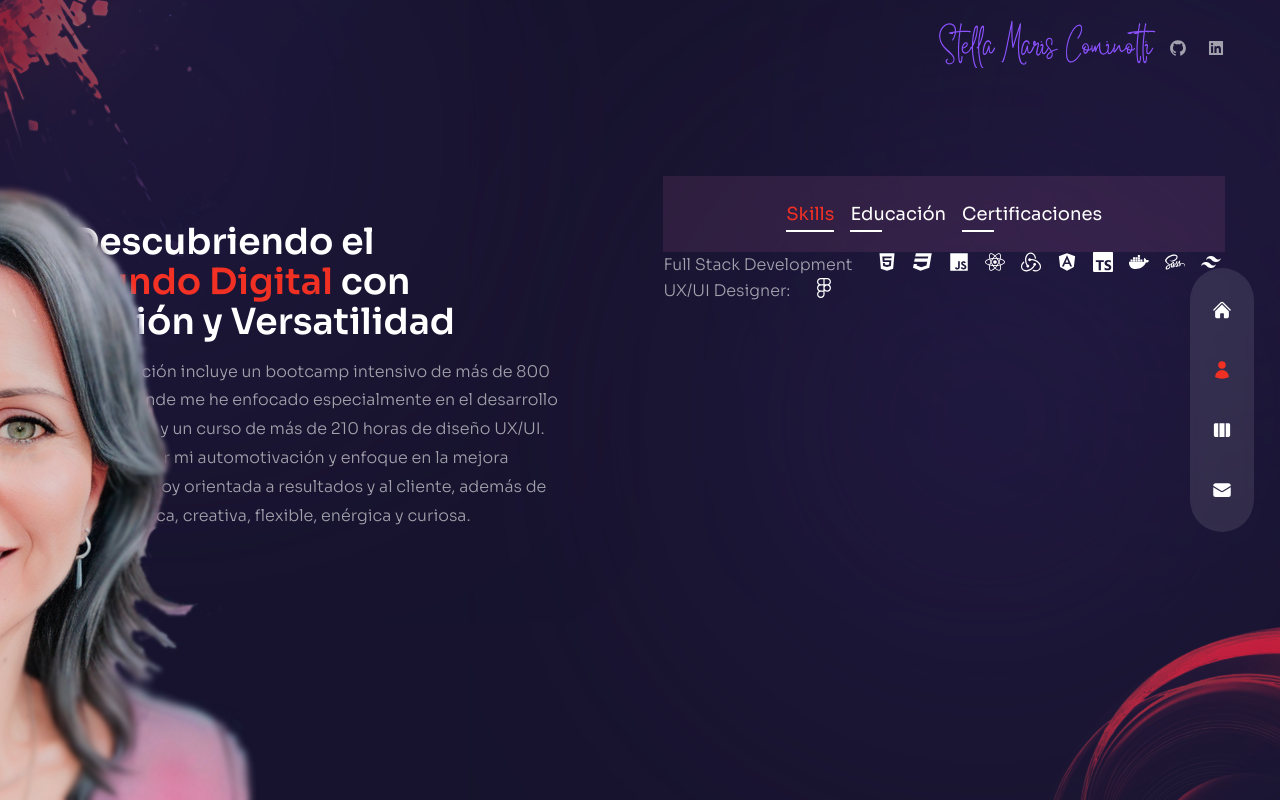
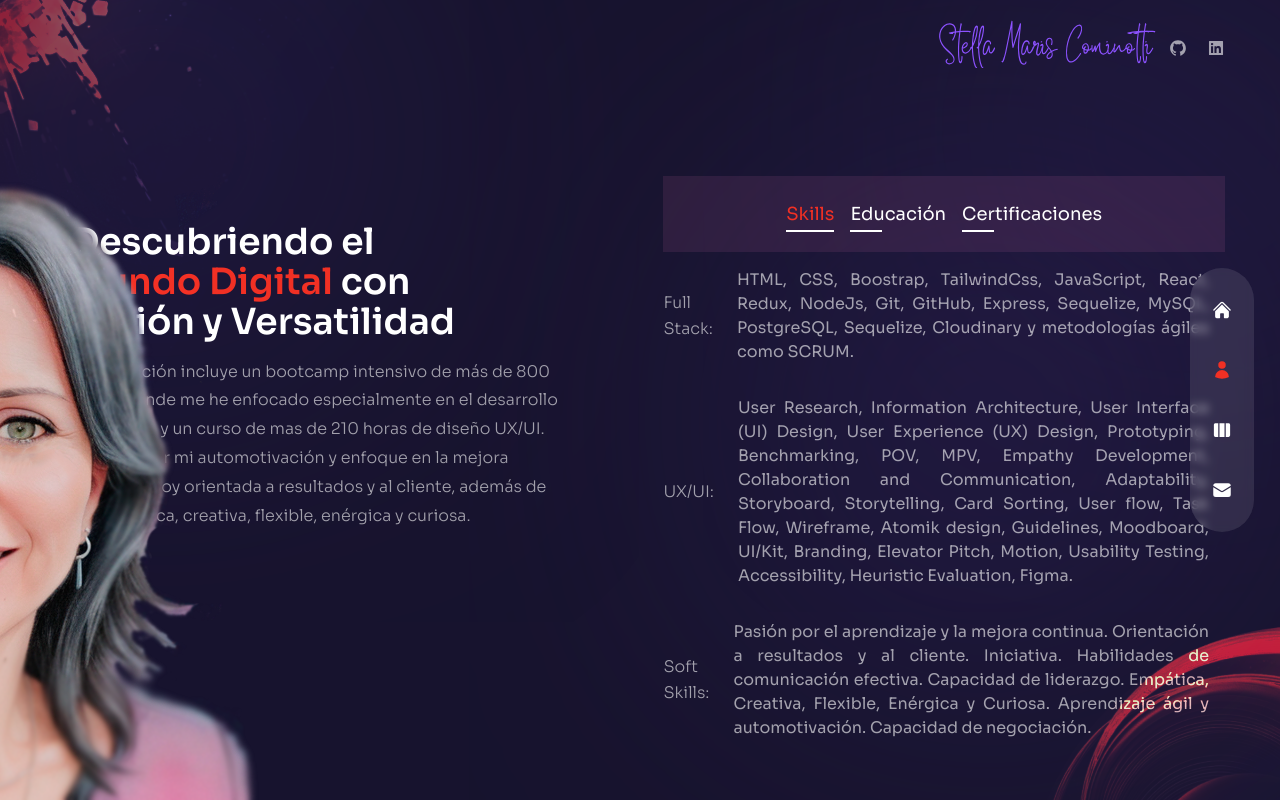
Before and after one commit to SMCominotti/Portfolio, a Next.js app: page /about in a window 1280 px wide. Built offline with nearby package versions, Linux system fonts and the light colour scheme.

Commit message:
about complete

```diff
--- a/pages/about/index.js
+++ b/pages/about/index.js
@@ -1,71 +1,23 @@
 import React, { useState } from "react";
-
-import {
-  FaHtml5,
-  FaCss3,
-  FaJs,
-  FaReact,
-  FaAngular,
-  FaDocker,
-  FaFigma,
-  FaSass,
-} from "react-icons/fa";
-
-import { SiRedux, SiTypescript, SiTailwindcss } from "react-icons/si";
-
 
 export const aboutData = [
   {
     title: "skills",
     info: [
       {
-        title: "Full Stack Development",
-        icons: [
-          <FaHtml5 key="html5" />,
-          <FaCss3 key="css3" />,
-          <FaJs key="javascript" />,
-          <FaReact key="react" />,
-          <SiRedux key="redux" />,
-          <FaAngular key="angular" />,
-          <SiTypescript key="typescript" />,
-          <FaDocker key="docker" />,
-          <FaSass key="sass" />,
-          <SiTailwindcss key="tailwindcss" />,
-        ],
-
+        title: "Full Stack: ",
+        description:
+          "HTML, CSS, Boostrap, TailwindCss, JavaScript, React, Redux, NodeJs, Git, GitHub, Express, Sequelize, MySQL, PostgreSQL, Sequelize, Cloudinary y metodologías ágiles como SCRUM.",
       },
       {
-      title: "UX/UI Designer:",
-      icons: [<FaFigma key="Figma"/>,],
-      additionalTitles:[
-        "User Research, ",
-        "Information Architecture, ",
-        "User Interface (UI) Design, ",
-        "User Experience (UX) Design, ",
-        "Prototyping, ",
-        "Benchmarking, ",
-        "POV, ",
-        "MVP, ",
-        "Empathy Development, ",
-        "Collaboration and Communication, ",
-        "Adaptability, ",
-        "Storyboard, ",
-        "Storytelling, ",
-        "Card Sorting, ",
-        "User flow, ",
-        "Task Flow, ",
-        "Wireframe, ",
-        "Atomik design, ",
-        "Guidelines, ",
-        "Moodboard, ",
-        "UI/Kit, ",
-        "Branding, ",
-        "Elevator Pitch, ",
-        "Motion, ",
-        "Usability Testing, ",
-        "Accessibility, ",
-        "Heuristic Evaluation, ",
-      ],
+        title: "UX/UI:",
+        description:
+          "User Research, Information Architecture, User Interface (UI) Design, User Experience (UX) Design, Prototyping, Benchmarking, POV, MPV, Empathy Development, Collaboration and Communication, Adaptability, Storyboard, Storytelling, Card Sorting, User flow, Task Flow, Wireframe, Atomik design, Guidelines, Moodboard, UI/Kit, Branding, Elevator Pitch, Motion, Usability Testing, Accessibility, Heuristic Evaluation, Figma.",
+      },
+      {
+        title: "Soft Skills: ",
+        description:
+          "Pasión por el aprendizaje y la mejora continua. Orientación a resultados y al cliente. Iniciativa. Habilidades de comunicación efectiva. Capacidad de liderazgo. Empática, Creativa, Flexible, Enérgica y Curiosa. Aprendizaje ágil y automotivación. Capacidad de negociación.",
       },
     ],
   },
@@ -167,7 +119,6 @@ import { fadeIn } from "../../variants";
 
 const About = () => {
   const [index, setIndex] = useState(0);
-
   return (
     <div className="h-full bg-primary/30 py-32 text-center xl:text-left">
       <Circles />
@@ -181,6 +132,7 @@ const About = () => {
         <Avatar />
       </motion.div>
       <div className="container mx-auto h-full flex flex-col items-center xl:flex-row gap-x-6">
+        {/* text */}
         <div className="flex-1 flex flex-col justify-center">
           <motion.h2
             variants={fadeIn("right", 0.2)}
@@ -200,11 +152,16 @@ const About = () => {
             exit="hidden"
             className="max-w-[500px] mx-auto xl:mx-0 mb-6 xl:mb-12 px-2 xl:px-0 xl:ml-4"
           >
-            Mi formación incluye un bootcamp intensivo de más de 800 horas, donde me he enfocado especialmente en el desarrollo Front-end, y un curso de más de 210 horas de diseño UX/UI.
+            Mi formación incluye un bootcamp intensivo de más de 800 horas,
+            donde me he enfocado especialmente en el desarrollo Front-end, y un
+            curso de mas de 210 horas de diseño UX/UI.
             <br />
-            Destaco por mi automotivación y enfoque en la mejora continua. Soy orientada a resultados y al cliente, además de ser empática, creativa, flexible, enérgica y curiosa.
+            Destaco por mi automotivación y enfoque en la mejora continua. Soy
+            orientada a resultados y al cliente, además de ser empática,
+            creativa, flexible, enérgica y curiosa.
           </motion.p>
         </div>
+        {/* info */}
         <motion.div
           variants={fadeIn("left", 0.4)}
           initial="hidden"
@@ -214,7 +171,8 @@ const About = () => {
         >
           <div className="flex gap-x-4 xl:gap-x-8 mx-auto xl:mx-0 mb-4"></div>
           <div className="bg-pink-400/10 py-2 xl:py-6 flex flex-row gap-4 items-center justify-center">
-            {aboutData.map((item, itemIndex) => (
+            {aboutData.map((item, itemIndex) => {
+              return (
                 <div
                   key={`about_${itemIndex}`}
                   className={`${
@@ -226,16 +184,38 @@ const About = () => {
                 >
                   {item.title}
                 </div>
-            ))}
+              );
+            })}
           </div>
           <div className="overflow-x-auto lg:overflow-x-visible">
-          {aboutData[index].info.map((item, infoIndex) => (
-  <div key={`about_${infoIndex}`} className="flex flex-col md:flex-row max-w-max gap-x-2 items-start text-white/60">
+            {aboutData[index].info.map((item, index) => {
+              return (
+                <div
+                  key={`about_${index}`}
+                  className="flex flex-col md:flex-row max-w-max gap-x-2 items-start text-white/60"
+                >
+                  {/* Title */}
                   <div className="flex items-center mb-2 md:mb-0">
                     <div className="font-light mr-2">{item.title}</div>
+
+                    <div className="max-w-[500px] mx-auto xl:mx-0 mb-2 xl:mb-4 px-2 xl:px-0 xl:ml-4 text-sm md:text-base text-justify mt-4 overflow-auto">
+                      {item.description}
+                    </div>
+
                     {item.url && (
-        <a href={item.url} target="_blank" rel="noopener noreferrer">
-          <button className="bg-white/20 hover:bg-white/80 text-black font-bold rounded-full text-xs md:text-sm" style={{ fontSize: "10px", width: "1.5rem", height: "1.5rem" }}>
+                      <a
+                        href={item.url}
+                        target="_blank"
+                        rel="noopener noreferrer"
+                      >
+                        <button
+                          className="bg-white/20 hover:bg-white/80 text-black font-bold rounded-full text-xs md:text-sm"
+                          style={{
+                            fontSize: "10px",
+                            width: "1.5rem",
+                            height: "1.5rem",
+                          }}
+                        >
                           Ver
                         </button>
                       </a>
@@ -243,26 +223,25 @@ const About = () => {
                   </div>
                   <div>{item.stage}</div>
                   <div className="flex gap-x-4">
-      {item.icons?.map((icon, newIndex) => (
-        <div key={`about_${newIndex}`} className="text-xl text-white">{icon}</div>
-      ))}
+                    {/* icons
+                    {item.icons?.map((icon, newIndex) => {
+                      return (
+                        <div
+                          key={`about_${newIndex}`}
+                          className="text-xl text-white"
+                        >
+                          {icon}
                         </div>
-
-    {/* Títulos adicionales para UI/UX Design */}
-    {item.title === "UX/UI Design:" && (
-      <div className="flex flex-col gap-y-2">
-        {item.additionalTitles?.map((title, titleIndex) => (
-          <div key={`additionalTitle_${titleIndex}`} className="font-light text-white/60">{title}</div>
-        ))}
+                      );
+                    })} */}
                   </div>
-    )}
                 </div>
-))}
+              );
+            })}
           </div>
         </motion.div>
       </div>
     </div>
   );
 };
-
 export default About;
```
Lines whose indentation alone changed are shown as unchanged.
